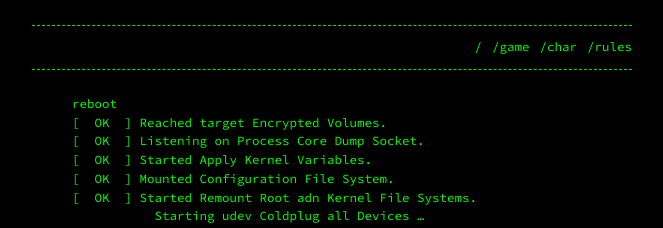
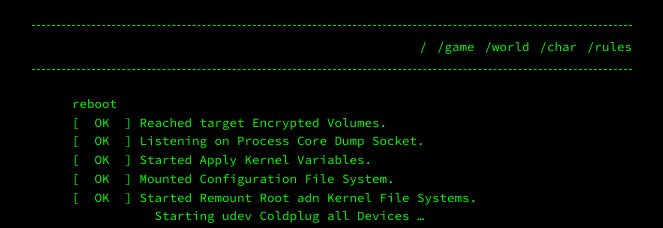
Before and after one commit to nova-explorer/CPR_invitation, a Jekyll site: the page built from world.md, in a window 1280 px wide. Shown: the top 228 px of the page, without its empty margins (308-971 px from the left). Built offline with Jekyll 4.4.1, drawn with Linux system fonts in a browser that asks for light colours; our own code applies the rules of GitHub Pages for plain Markdown files.

Commit message:
Update world.md

```diff
--- a/world.md
+++ b/world.md
@@ -1,3 +1,9 @@
+---
+title: /world
+layout: page
+permalink: /world
+---
+
 >reboot
 [  OK  ] Reached target Encrypted Volumes.
 [  OK  ] Listening on Process Core Dump Socket.
```
